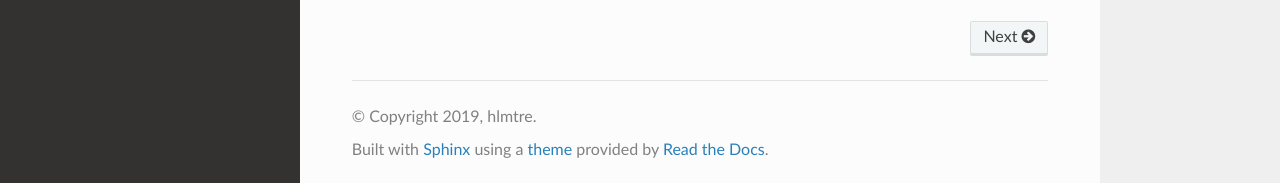
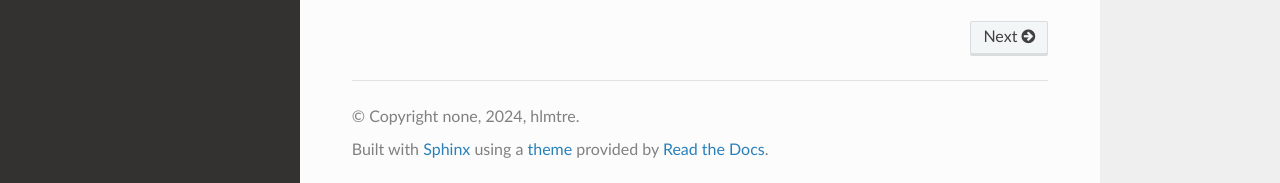
Before and after one commit to hlmtre/pybot, a Sphinx documentation site: the page built from docs/index.rst, in a window 1280 px wide and 900 px high, scrolled down 1538 px. Shown: the part 714-897 px from the top of the window. Built offline with Sphinx 7.4.7 and the Read the Docs theme 2.0.0, drawn with Linux system fonts in a browser that asks for light colours.

Commit message:
readthedocs

```diff
--- a/docs/conf.py
+++ b/docs/conf.py
@@ -20,7 +20,7 @@ sys.path.insert(0, os.path.abspath('../modules/snippets'))
 # -- Project information -----------------------------------------------------
 
 project = 'pybot'
-copyright = '2019, hlmtre'
+copyright = 'none, 2024, hlmtre'
 author = 'hlmtre'
 
 # The full version, including alpha/beta/rc tags
```
Also changed, not shown: .readthedocs.yml.
